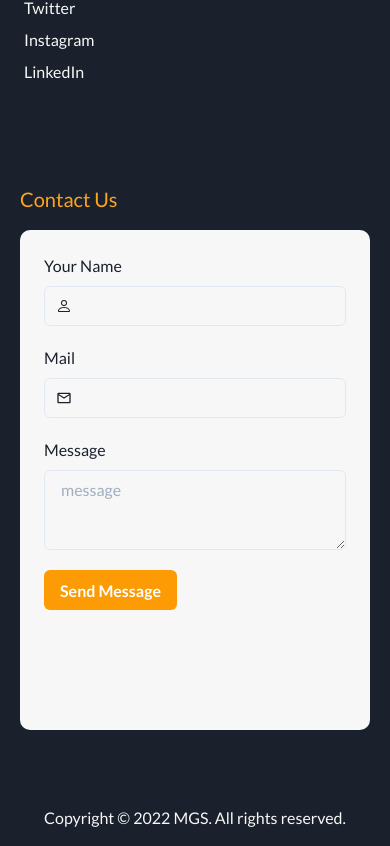
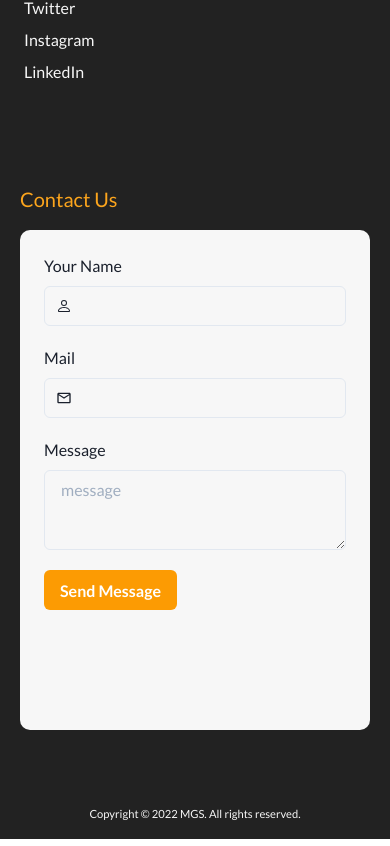
Before and after one commit to usamathpc/Sample-Web-Mockup, a Next.js app: page / in a window 390 px wide. Shown: the part 6987-7833 px from the top of the page. Built offline with nearby package versions, Linux system fonts and the light colour scheme.

Commit message:
fix footer styles

```diff
--- a/src/components/Footer/Footer.tsx
+++ b/src/components/Footer/Footer.tsx
@@ -34,7 +34,7 @@ const Footer = () => {
   return (
     <Box
       sx={{
-        bg: "gray.800",
+        bg: "#222222",
         mt: "40px",
       }}
     >
@@ -203,6 +203,7 @@ const Footer = () => {
             alignItems: "center",
             justifyContent: "center",
           }}
+          className={styles.copyright}
         >
           {`Copyright © ${new Date().getFullYear()} MGS. All rights reserved.`}
         </Text>
--- a/src/components/Footer/footer.module.scss
+++ b/src/components/Footer/footer.module.scss
@@ -64,3 +64,9 @@
     color: #f2b66d;
   }
 }
+
+.copyright {
+  @media screen and (max-width: 600px) {
+    font-size: 0.7rem;
+  }
+}
```
